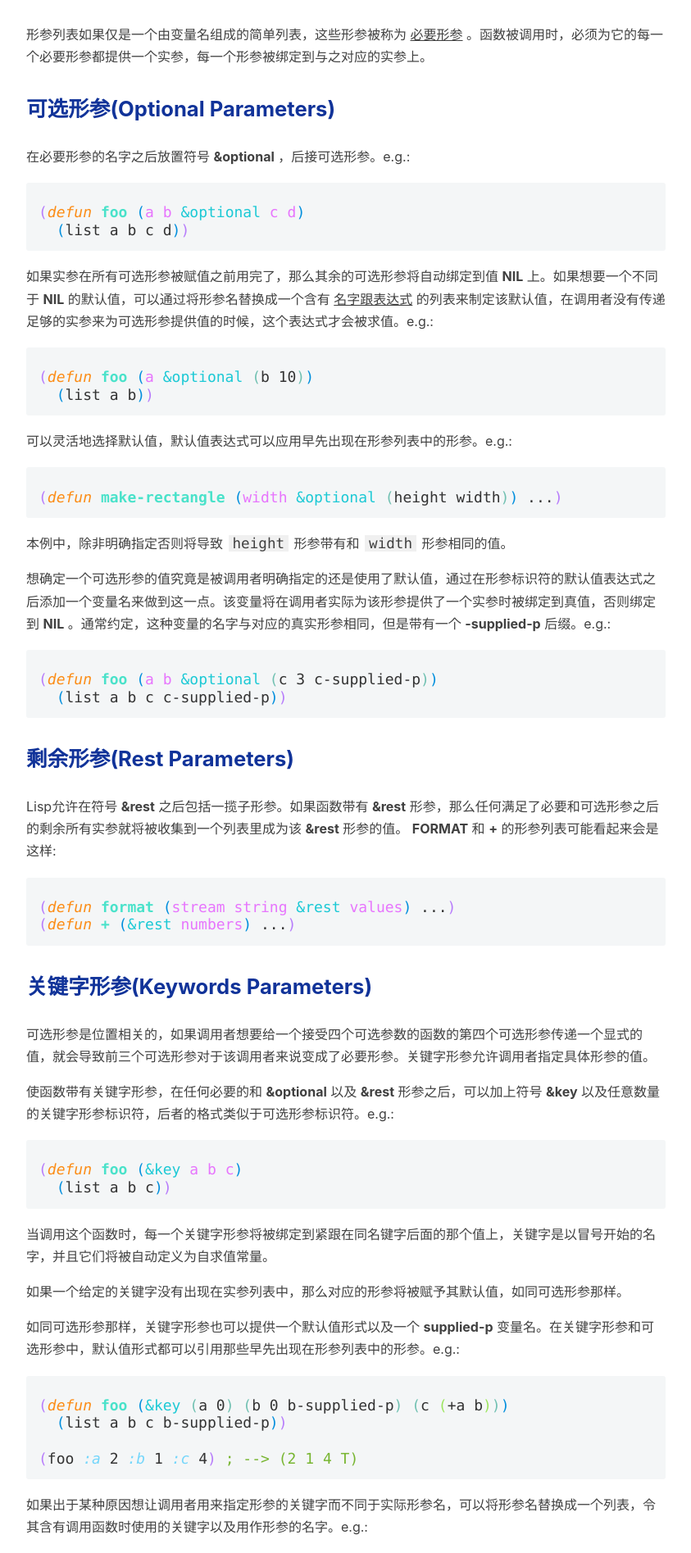
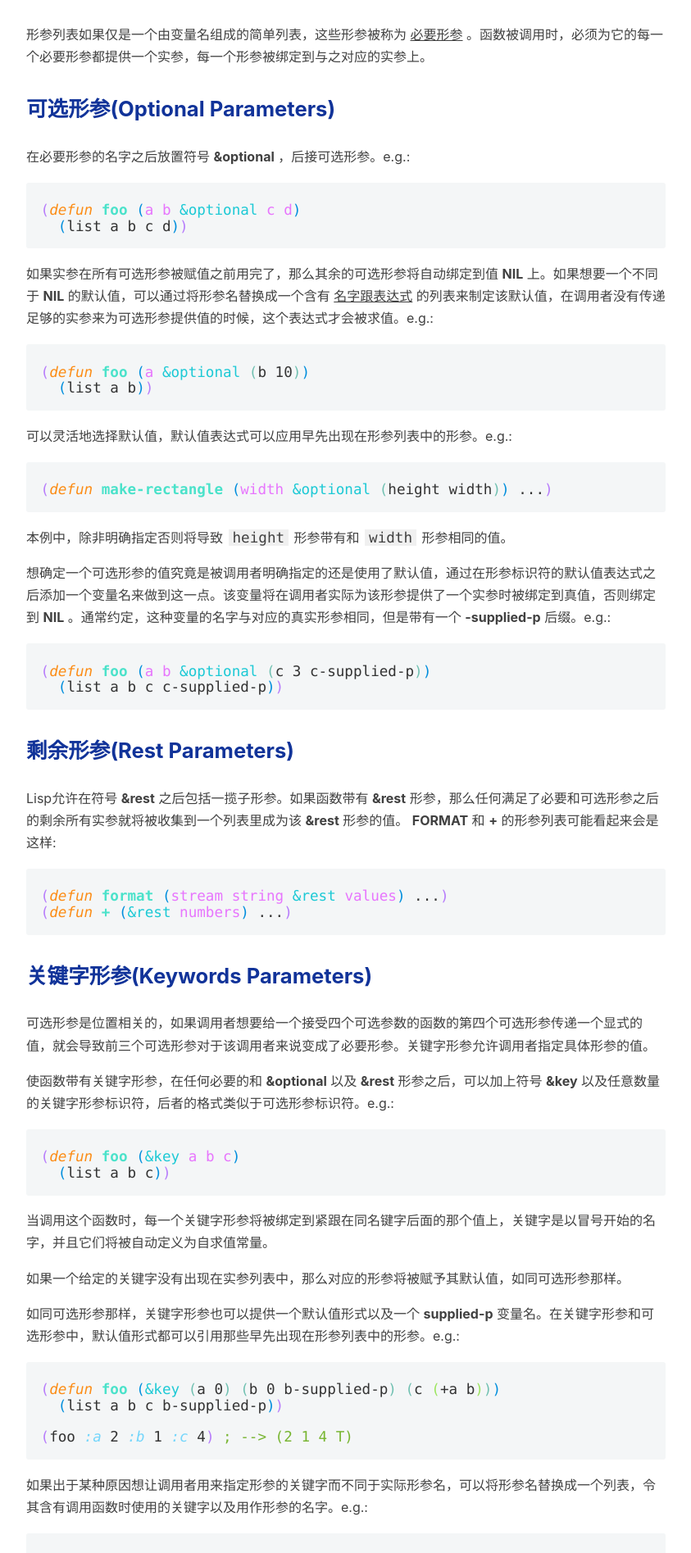
Before and after one commit to galeo/blog.galeo.me, a Jekyll site: the page built from _posts/2012-09-22-common-lisp-function-parameter-lists.html, in a window 1280 px wide. Shown: the part 720-2615 px from the top of the page at 82% size, without its empty margins (218-1061 px from the left). Built offline with Jekyll 4.4.1, drawn with Linux system fonts in a browser that asks for light colours; Markdown is read by kramdown in place of the engine named in the settings; comment, search, counter and statistics services are not loaded.

Commit message:
style: make src block font size smaller

```diff
--- a/static/css/blog-galeo-me.css
+++ b/static/css/blog-galeo-me.css
@@ -478,10 +478,10 @@ p.verse {
 }
 pre {
   font-family: Inconsolata, SFMono-Regular, Menlo, Consolas, "Ubunto Mono", Monaco, "Liberation Mono", 'DejaVu Sans Mono';
-  font-size: 18px;
+  font-size: 1.1em;
   border-radius: 3px;
   overflow: auto;
-  line-height: 1.2em;
+  line-height: 1.1em;
   color: #333;
   background-color: #f4f6f7;
 }
@@ -503,11 +503,11 @@ pre.src span::-moz-selection {
 }
 pre.src {
   font-family: Inconsolata, SFMono-Regular, Menlo, Consolas, "Ubunto Mono", Monaco, "Liberation Mono", 'DejaVu Sans Mono';
-  font-size: 18px !important;
-  line-height: 1.2em;
+  font-size: 1.1em !important;
+  line-height: 1.1em;
   position: relative;
   display: block;
-  padding: 15px;
+  padding: 1em;
   padding-top: 1.4em;
 }
 pre.src:before {
```
